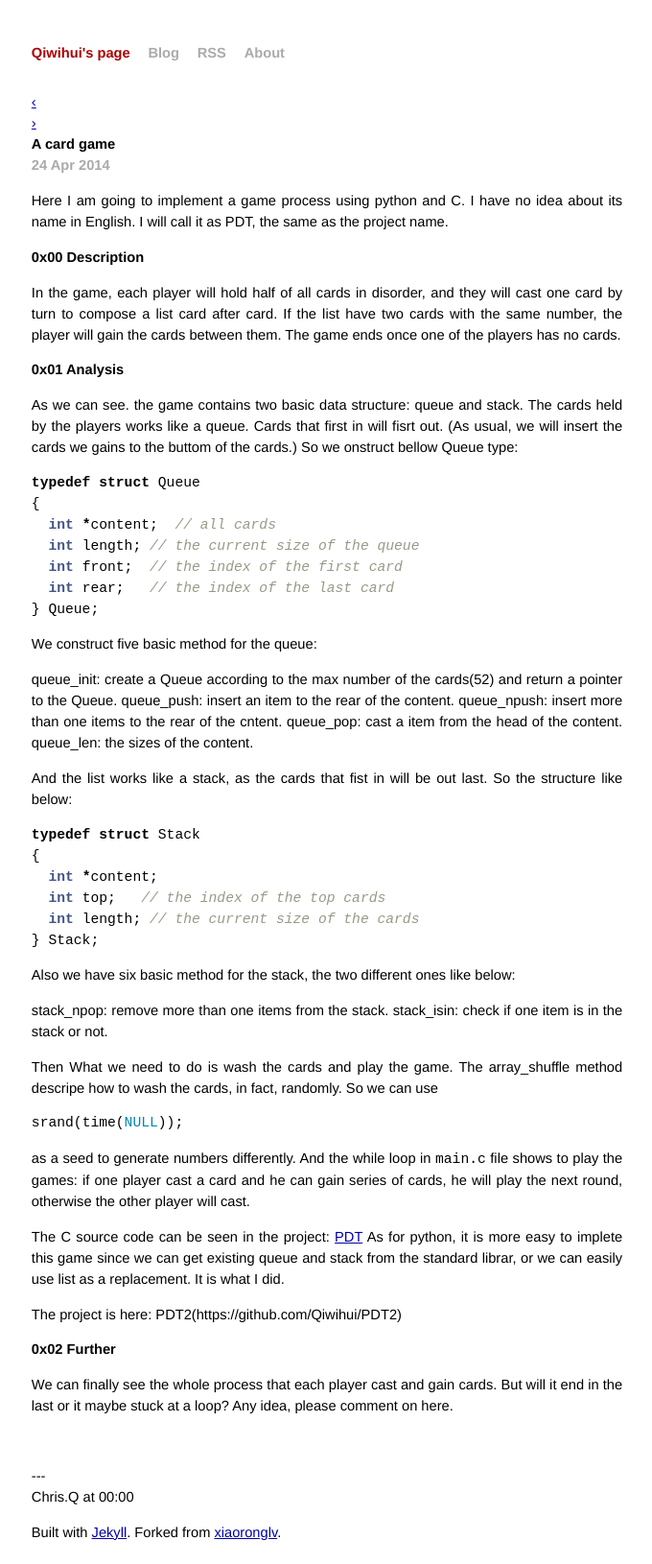
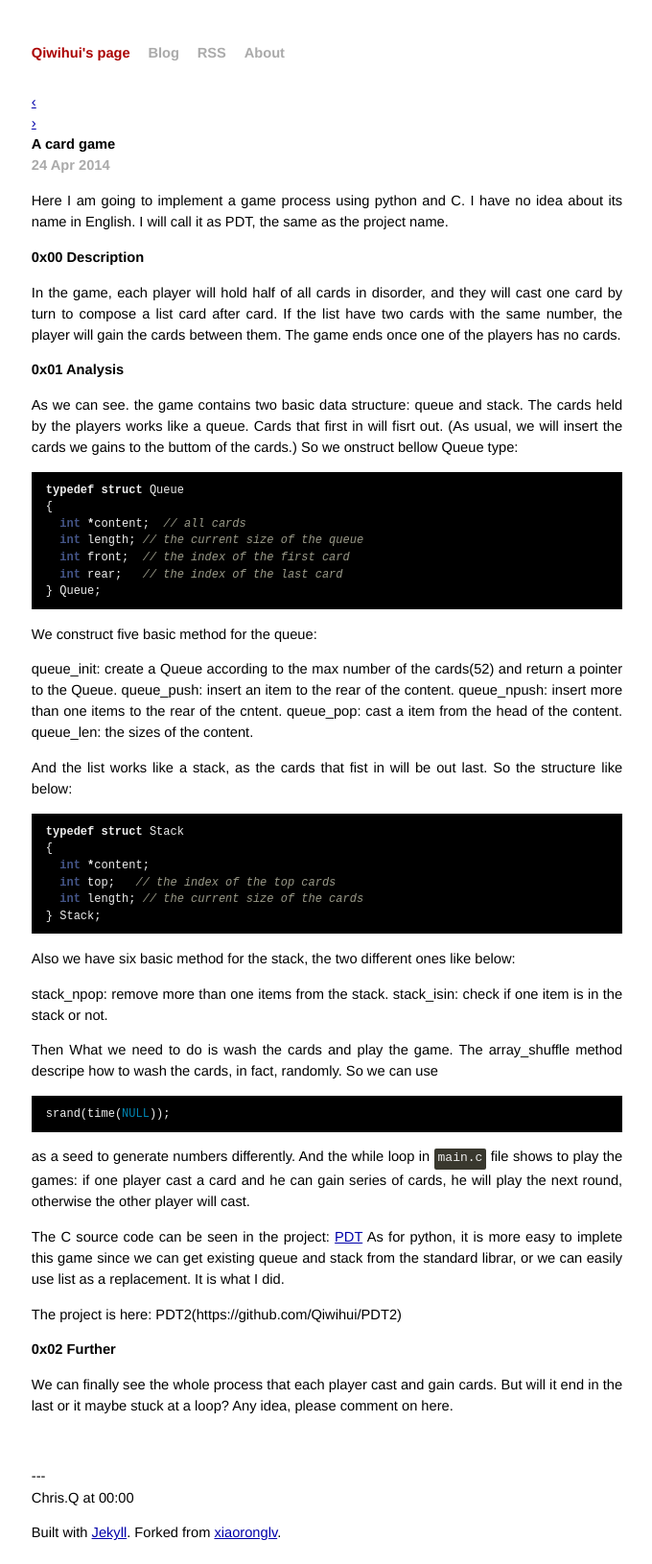
Before and after one commit to qiwihui/qiwihui, a Jekyll site: the page built from _posts/programthinking/2014-04-24-a-card-game.md, in a window 1280 px wide. Shown: the whole page at 96% size, without its empty margins (299-979 px from the left). Built offline with Jekyll 4.4.1, drawn with Linux system fonts in a browser that asks for light colours; Markdown is read by kramdown in place of the engine named in the settings.

Commit message:
adjust code block, without line numbers or line colors

```diff
--- a/_includes/head.html
+++ b/_includes/head.html
@@ -4,7 +4,8 @@
 <link href='/css/syntax.css' rel='stylesheet' type='text/css' />
 <link href="{{ site.feed }}" rel="alternate" type="application/atom+xml" title="Daozhang RSS Feed"/>
 <!-- - -->
-<script src='/javascripts/basics.js' type='text/javascript'></script>
+<script src="/js/jquery-1.7.1.min.js" type="text/javascript"></script>
+<script src='/js/basics.js' type='text/javascript'></script>
 <!-- - -->
 <meta http-equiv='content-type' content='text/html; charset=utf-8'/>
 <meta name='viewport' content='width=device-width, initial-scale=1.0, user-scalable=no'>
--- a/css/screen.css
+++ b/css/screen.css
@@ -148,43 +148,59 @@ ul.posts {
 /*
 /*****************************************************************************/
 
-#post {
+.post {
 
 }
 
   /* standard */
 
-  #post pre {
-    border: 1px solid #ddd;
-    background-color: #eef;
-    padding: 0 .4em;
+  .post pre {
+    background-color:#000;
+    overflow-x: auto;
+    padding: 10px 15px;
+    width: 100%;
+    line-height: 1.2em;
+    -webkit-box-sizing: border-box;
+    -moz-box-sizing: border-box;
+    box-sizing: border-box;
   }
 
-  #post ul,
+  .post ul,
   #post ol {
     margin-left: 1.35em;
   }
-
-  #post code {
-    border: 1px solid #ddd;
-    background-color: #eef;
-    font-size: 85%;
-    padding: 0 .2em;
+  .post code {
+    font-size: 13px;
+    color: #eee;
+    background: #39382e;
+    padding: 2px 4px 3px;
+    border-radius: 2px;
+    line-height: 1.3em;
+    display: inline-block;
+    vertical-align: baseline;
+    zoom: 1;
+    *display: inline;
+    *vertical-align: auto;
   }
 
-    #post pre code {
-      border: none;
-    }
+  .post pre code {
+     background-color:transparent;
+     border:none;
+     padding:0;
+     word-wrap:normal;
+     line-height:1em;
+     font-size:12px;
+   }
 
   /* terminal */
 
-  #post pre.terminal {
+  .post pre.terminal {
     border: 1px solid black;
     background-color: #333;
     color: white;
   }
 
-  #post pre.terminal code {
+  .post pre.terminal code {
     background-color: #333;
   }
 
--- /dev/null
+++ b/js/basics.js
@@ -0,0 +1,39 @@
+$(document).ready(function(){
+
+    var isMobile = {
+        Android: function() {
+            return navigator.userAgent.match(/Android/i);
+        }
+        ,BlackBerry: function() {
+            return navigator.userAgent.match(/BlackBerry/i);
+        }
+        ,iOS: function() {
+            return navigator.userAgent.match(/iPhone|iPad|iPod/i);
+        }
+        ,Opera: function() {
+            return navigator.userAgent.match(/Opera Mini/i);
+        }
+        ,Windows: function() {
+            return navigator.userAgent.match(/IEMobile/i);
+        }
+        ,any: function() {
+            return (isMobile.Android() || isMobile.BlackBerry() || isMobile.iOS() || isMobile.Opera() || isMobile.Windows());
+        }
+    };
+
+    // add Google code highlight class
+    $('pre').addClass('prettyprint linenums');
+
+    // disqus
+    window.disqus_shortname = 'blogdaozhanginfo';
+    $('#disqus_container .comment').on('click',function(){
+        $(this).html('Loading...');
+        var that = this;
+        $.getScript('http://' + disqus_shortname + '.disqus.com/embed.js',function(){$(that).remove()});
+    });
+
+    $.getScript('/js/prettify/prettify.js',function(){
+        prettyPrint();
+    });
+
+});
```
